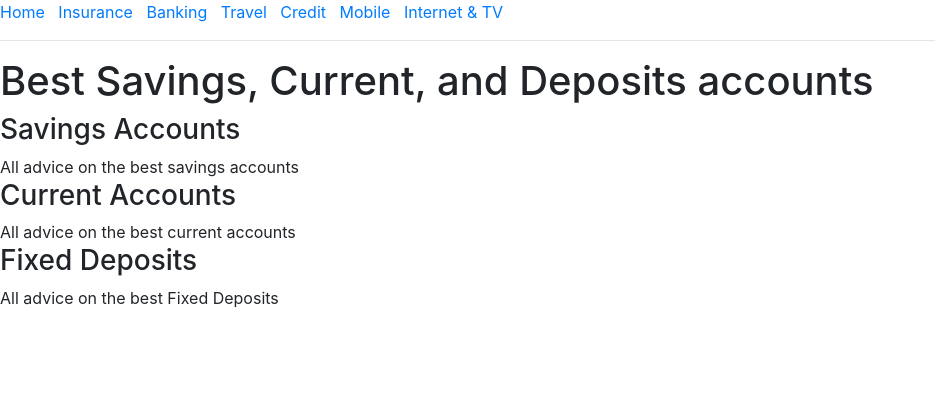
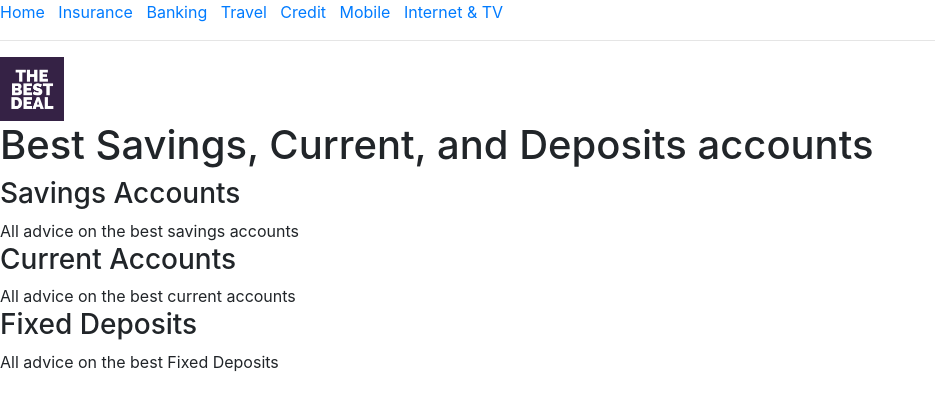
Before and after one commit to harshaimrapur/harshaimrapur.github.io, a plain HTML site: page Banking.html in a window 1280 px wide. Shown: the whole page, without its empty margins (0-935 px from the left). Drawn offline with Linux system fonts and the light colour scheme.

Commit message:
Logo on all pages

```diff
--- a/Banking.html
+++ b/Banking.html
@@ -40,6 +40,15 @@
 
 		<hr></hr>
 
+		<div>
+			<a href="bestdeal.png">
+		  		<img
+		    			src="bestdeal.png"
+		     			width="5%"
+		 		 />
+			</a>
+		</div>
+
 		<h1>Best Savings, Current, and Deposits accounts</h1>
 		<h3>Savings Accounts</h3>
 		All advice on the best savings accounts
```
Also changed, not shown: Credit.html (+9 -0 lines), Insurance.html (+9 -0 lines), Internet.html (+9 -0 lines), Travel.html (+9 -0 lines).
